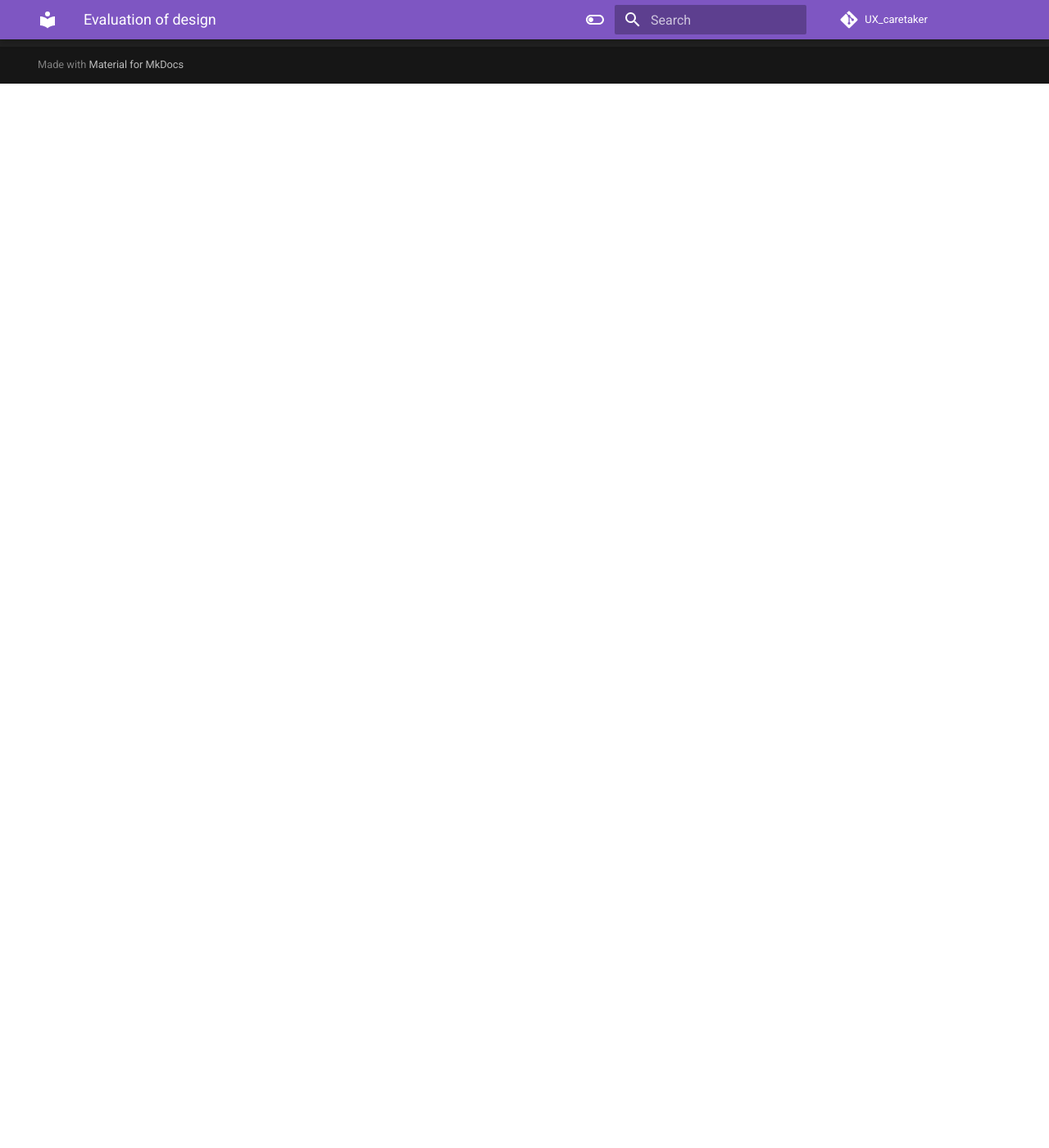
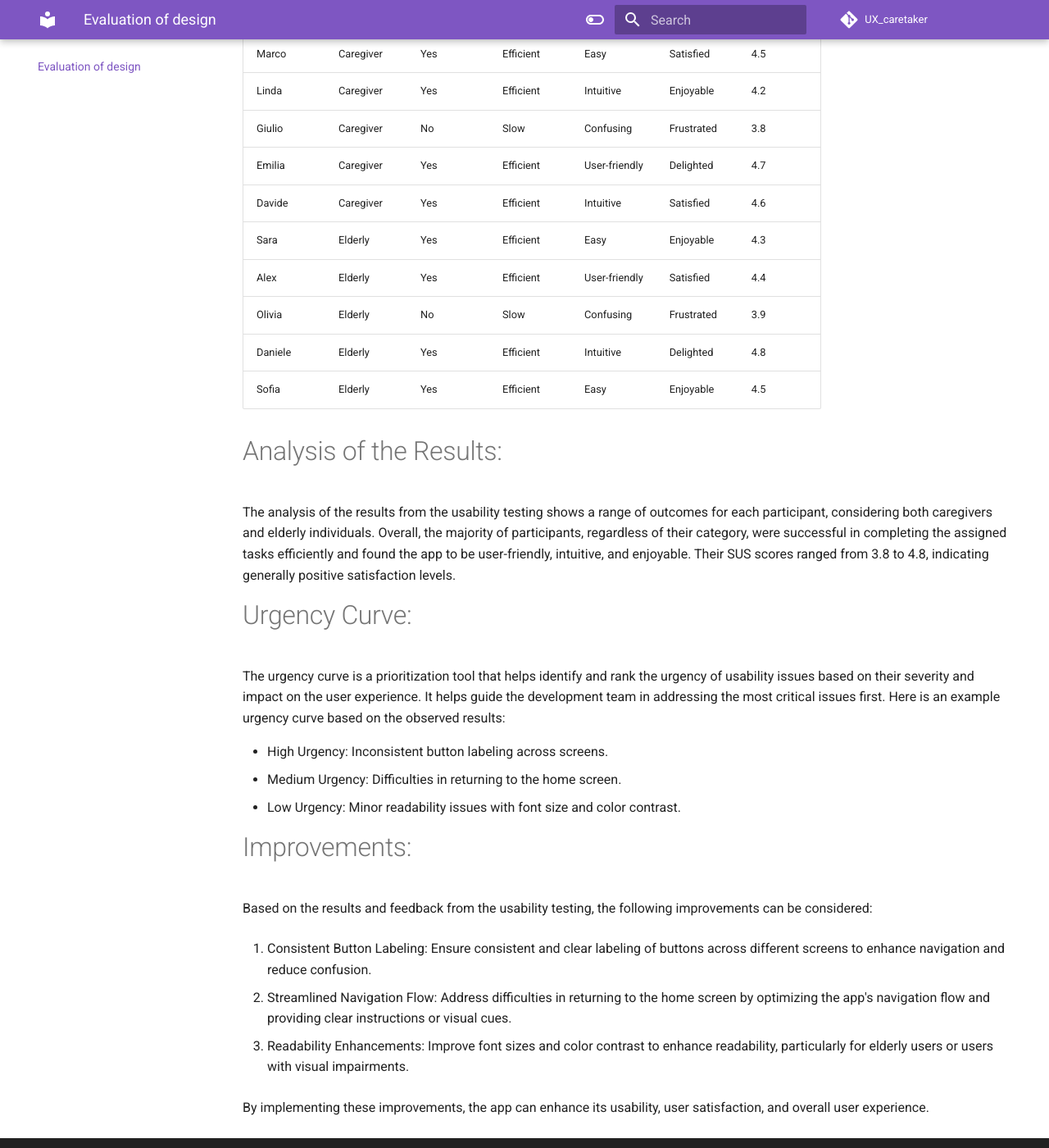
Before and after one commit to teragramgius/GherryPlus, an MkDocs documentation site: the page built from docs/evaluation.md, in a window 1280 px wide and 1400 px high, scrolled down 7664 px. Shown: the whole window at 82% size. Built offline with MkDocs 1.6.1 and Material for MkDocs 9.7.7, drawn with Linux system fonts in a browser that asks for light colours; comment, search, counter and statistics services are not loaded; the version menu is left out; before the commit the page ends 7766 px from its top, so only the background shows below that; some of the changed text lies outside the part shown.

Commit message:
Update evaluation.md

```diff
--- a/docs/evaluation.md
+++ b/docs/evaluation.md
@@ -318,8 +318,40 @@ actually be carried out on the wireframes. We performed the texting on 10 people
 - Issue: Inconsistent labeling of buttons across different screens confused participants during navigation.
 - Priority: Moderate, as it impacted participants' ability to locate and access specific features.
 
+# SUS table
+Participant    | Category  | Success | Efficiency | Learnability | Enjoyment | SUS Score
+-------------- | --------- | ------- | ---------- | ------------ | --------- | ---------
+Marco          | Caregiver | Yes     | Efficient  | Easy         | Satisfied | 4.5
+Linda          | Caregiver | Yes     | Efficient  | Intuitive    | Enjoyable | 4.2
+Giulio         | Caregiver | No      | Slow       | Confusing    | Frustrated | 3.8
+Emilia         | Caregiver | Yes     | Efficient  | User-friendly | Delighted | 4.7
+Davide         | Caregiver | Yes     | Efficient  | Intuitive    | Satisfied | 4.6
+Sara           | Elderly   | Yes     | Efficient  | Easy         | Enjoyable | 4.3
+Alex           | Elderly   | Yes     | Efficient  | User-friendly | Satisfied | 4.4
+Olivia         | Elderly   | No      | Slow       | Confusing    | Frustrated | 3.9
+Daniele        | Elderly   | Yes     | Efficient  | Intuitive    | Delighted | 4.8
+Sofia          | Elderly   | Yes     | Efficient  | Easy         | Enjoyable | 4.5
 
-SUS table
-ANALYSIS OF THE RESULTS
-URGENCY CURVE
-IMPROVEMENTS
+# Analysis of the Results:
+
+The analysis of the results from the usability testing shows a range of outcomes for each participant, considering both caregivers and elderly individuals. Overall, the majority of participants, regardless of their category, were successful in completing the assigned tasks efficiently and found the app to be user-friendly, intuitive, and enjoyable. Their SUS scores ranged from 3.8 to 4.8, indicating generally positive satisfaction levels.
+
+# Urgency Curve:
+
+The urgency curve is a prioritization tool that helps identify and rank the urgency of usability issues based on their severity and impact on the user experience. It helps guide the development team in addressing the most critical issues first. Here is an example urgency curve based on the observed results:
+
+- High Urgency: Inconsistent button labeling across screens.
+- Medium Urgency: Difficulties in returning to the home screen.
+- Low Urgency: Minor readability issues with font size and color contrast.
+
+# Improvements:
+
+Based on the results and feedback from the usability testing, the following improvements can be considered:
+
+1. Consistent Button Labeling: Ensure consistent and clear labeling of buttons across different screens to enhance navigation and reduce confusion.
+
+2. Streamlined Navigation Flow: Address difficulties in returning to the home screen by optimizing the app's navigation flow and providing clear instructions or visual cues.
+
+3. Readability Enhancements: Improve font sizes and color contrast to enhance readability, particularly for elderly users or users with visual impairments.
+
+By implementing these improvements, the app can enhance its usability, user satisfaction, and overall user experience.
```
